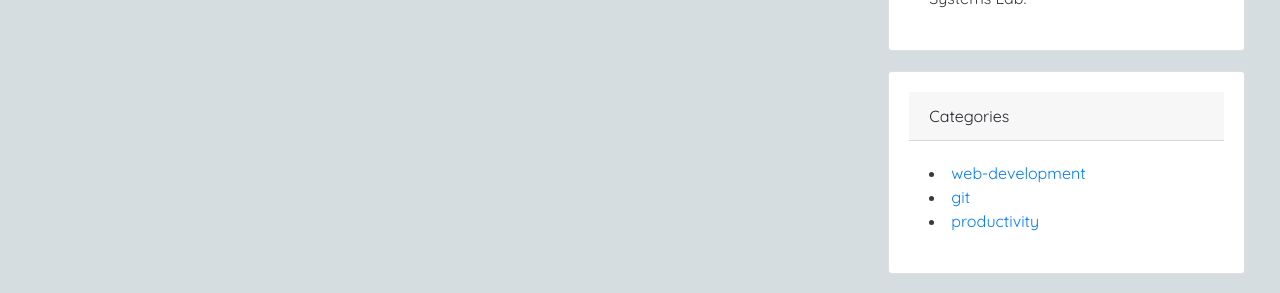
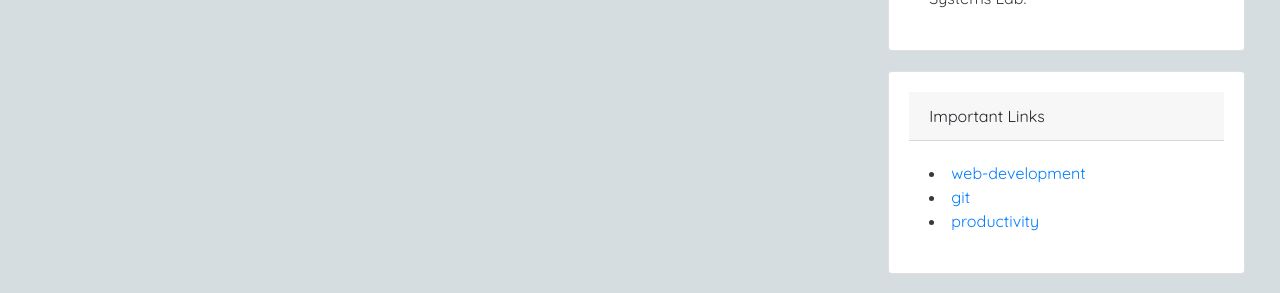
Before and after one commit to osbornep/rl4rl-website, a Jekyll site: the page built from index.md, in a window 1280 px wide. Shown: the part 1396-1689 px from the top of the page. Built offline with Jekyll 4.4.1, drawn with Linux system fonts in a browser that asks for light colours; nearby versions of some CDN libraries; a script that is not in the unit is left out.

Commit message:
Update blog.html

```diff
--- a/_layouts/blog.html
+++ b/_layouts/blog.html
@@ -55,7 +55,7 @@ layout: default
             </div>
             <div class="card">
 
-                <div class="card-header">Categories </div>
+                <div class="card-header">Important Links </div>
                 <div class="card-body text-dark">
                     {% for tag in site.categories %} {% capture tag_name %}{{ tag | first }}{% endcapture %}
                     <div id="#{{ tag_name | slugize }}"></div>
```
